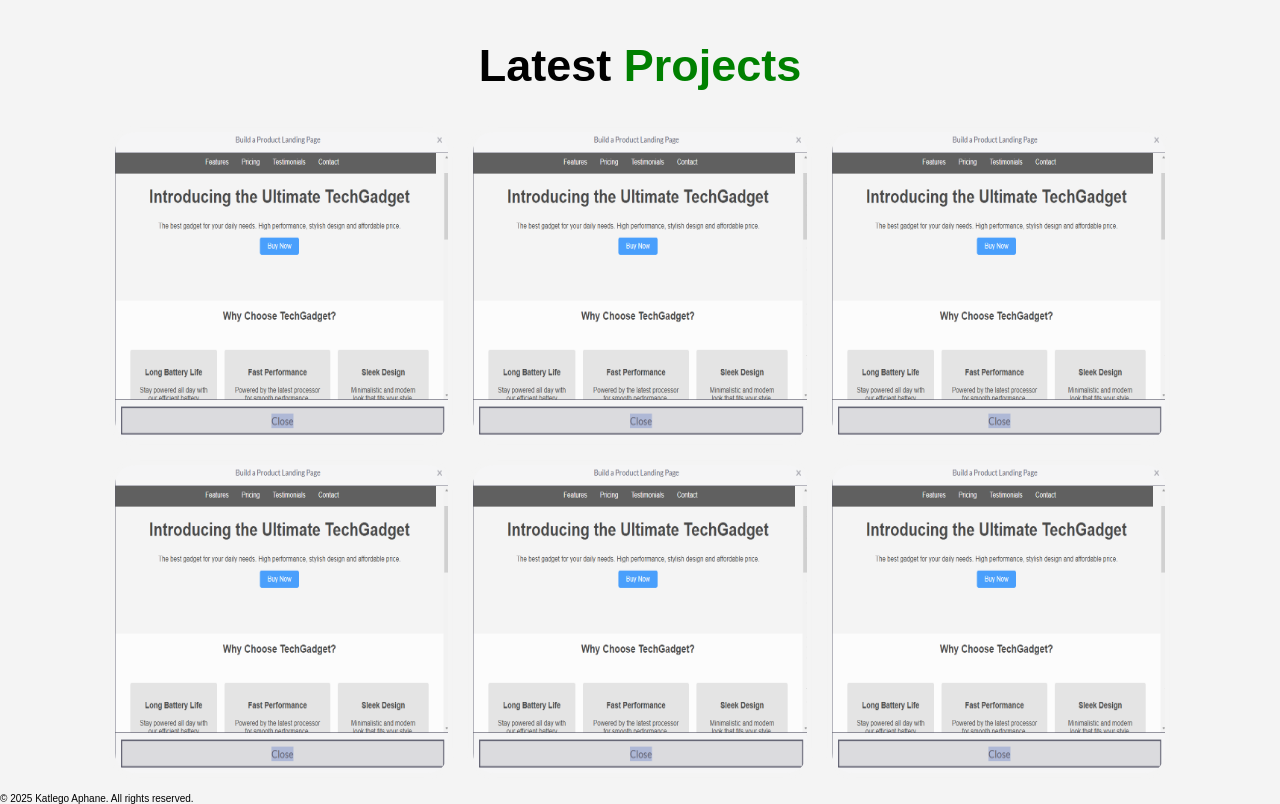
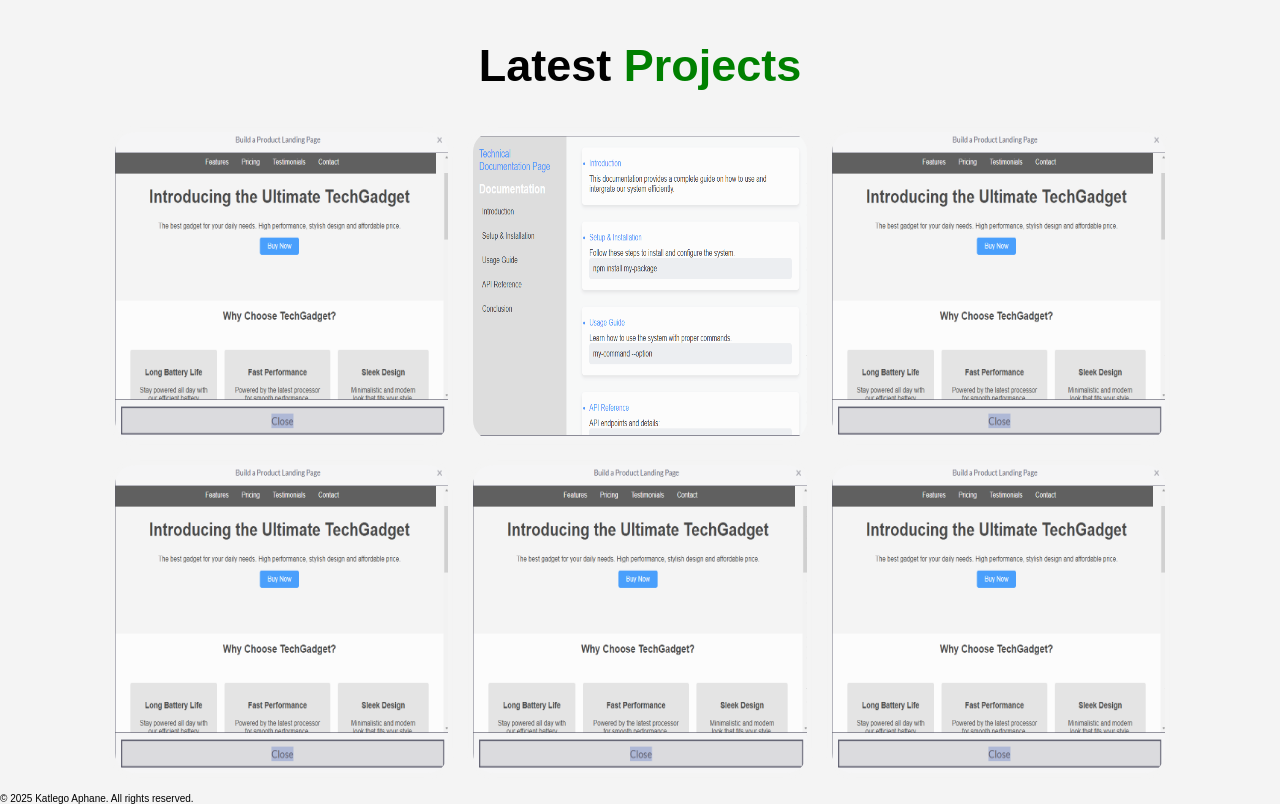
Before and after one commit to Katlego-dev/Portfolio-Page, a plain HTML site: page index.html in a window 1280 px wide. Shown: the part 2460-3264 px from the top of the page. Drawn offline with Linux system fonts and the light colour scheme; a script that the page names is missing.

Commit message:
index html update

```diff
--- a/index.html
+++ b/index.html
@@ -104,7 +104,7 @@
 
 
       <div class="portfolio-box">
-        <img src="kg.png" alt="">
+        <img src="Screenshot (10).png" alt="">
         <div class=""portfolio-layer>
           <h4>Web Design</h4>
           <p>Lorem ipsum dolor sit amet consectetur adipisicing elit. Ex, minus. Quisquam dolorem, obcaecati quibusdam neque error non aperiam debitis quidem? Cumque rerum tempora quam animi laborum perspiciatis, dicta dignissimos. Impedit.</p>
```
Also changed, not shown: Screenshot (10).png (added).
